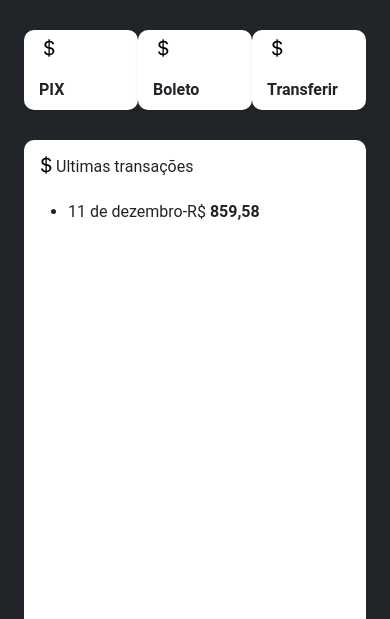
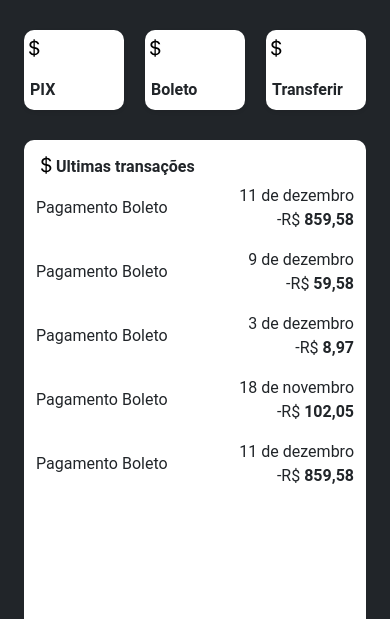
Before and after one commit to felipe-celestino/fincontrol, a plain HTML site: page index.html in a window 390 px wide. Shown: the part 225-844 px from the top of the page. Drawn offline with Linux system fonts and the light colour scheme.

Commit message:
segue ajustes

```diff
--- a/index.html
+++ b/index.html
@@ -96,7 +96,23 @@
               </article>
               <article class="resume">
                 <ul>
-                  <li><p class="type-transaction"></p>
+                  <li><p class="type-transaction">Pagamento Boleto</p>
+                    <p class="value-transaction"><span class="date"></span>11 de dezembro<span class="value">-R$ <strong>859,58</strong></span>
+                    </p>
+                  </li>
+                  <li><p class="type-transaction">Pagamento Boleto</p>
+                    <p class="value-transaction"><span class="date"></span>9 de dezembro<span class="value">-R$ <strong>59,58</strong></span>
+                    </p>
+                  </li>
+                  <li><p class="type-transaction">Pagamento Boleto</p>
+                    <p class="value-transaction"><span class="date"></span>3 de dezembro<span class="value">-R$ <strong>8,97</strong></span>
+                    </p>
+                  </li>
+                  <li><p class="type-transaction">Pagamento Boleto</p>
+                    <p class="value-transaction"><span class="date"></span>18 de novembro<span class="value">-R$ <strong>102,05</strong></span>
+                    </p>
+                  </li>
+                  <li><p class="type-transaction">Pagamento Boleto</p>
                     <p class="value-transaction"><span class="date"></span>11 de dezembro<span class="value">-R$ <strong>859,58</strong></span>
                     </p>
                   </li>
--- a/src/css/style.css
+++ b/src/css/style.css
@@ -124,6 +124,7 @@ body main {
     font-size: 1rem;
     font-weight: 600;
     color: #212529;
+    padding-left: 6px;
 }
 
 .last-transaction {
@@ -144,6 +145,32 @@ body main {
     padding: 5px 0;
 }
 
+.last-transaction .contents .title-saldo .card-text {
+    font-size: 1rem;
+    font-weight: 600;
+    color: #212529;
+}
+
+.last-transaction .contents .resume ul {
+    list-style: none;
+    padding: 0;
+}
+
+.last-transaction .contents .resume ul li {
+    display: flex;
+    flex-direction: row;
+    align-items: center;
+    justify-content: space-between;
+}
+
+.last-transaction .value-transaction {
+    width: 120px;
+    display: flex;
+    flex-direction: column;
+    align-items: flex-end;
+    justify-content: center;
+}
+
 footer {
     /*margin-top: 100%;*/
 }
@@ -162,26 +189,22 @@ footer img {
         min-height: 500px;
     }
 }
+@media (min-width: 768px) and (max-width: 991px) {}
 @media (min-width: 768px) {
     body .navbar-expand-md .navbar-collapse {
         justify-content: flex-end;
     }
 }
-@media (min-width: 768px) and (max-width: 991px) {
-    .menu-top .card-body div {
-        display: flex;
-        justify-content: center;
-        gap: 20px;
+@media (max-width: 480px) {
+    .three-menu .contents .box {
+        width: 100px;
+    }
+    .three-menu .contents .box a {
+        padding-left: 0;
     }
 }
-@media (max-width: 480px) {
-    .menu-top .card-body div .box {
-        max-width: 100px;
+@media (max-width: 360px) {
+    .three-menu .contents {
+        gap: 5px;
     }
 }
-
-@media (max-width: 320px) {
-    .menu-top .card-body div .box {
-        max-width: 80px;
-    }
-}
```
